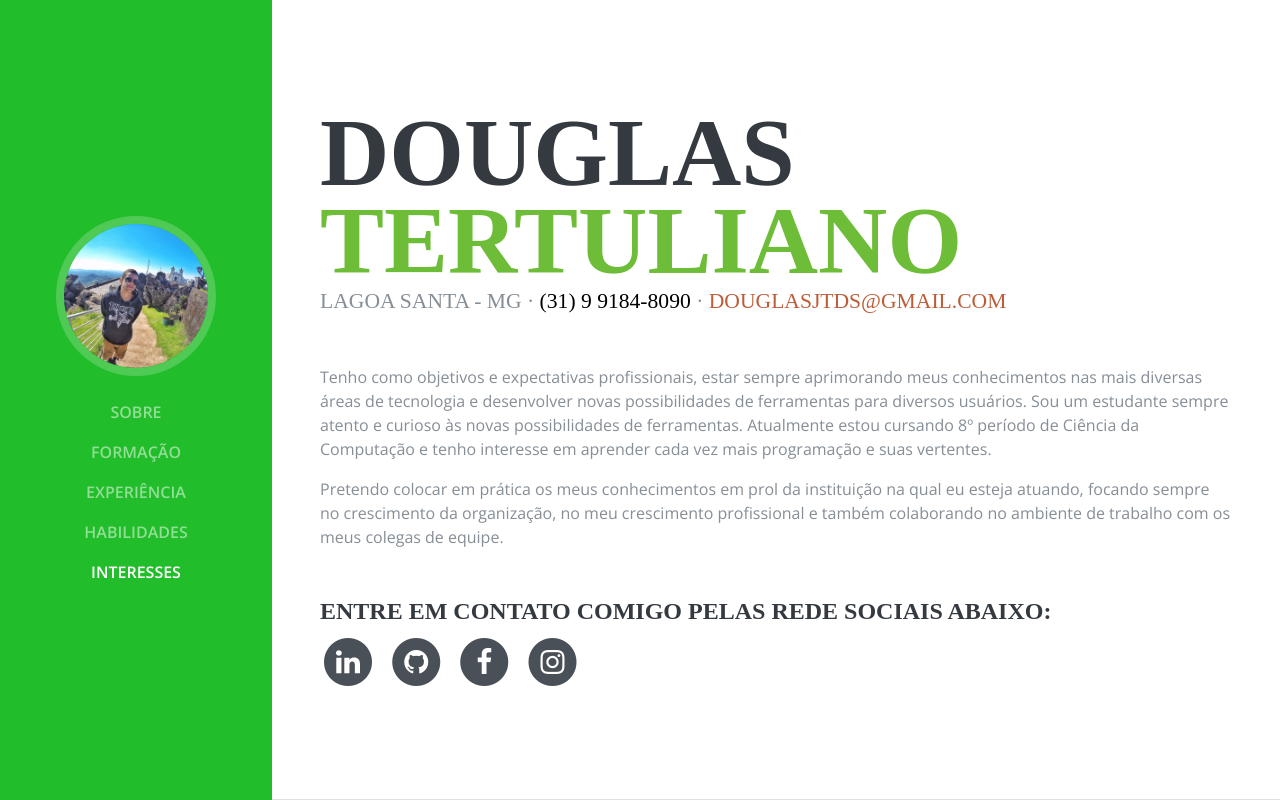
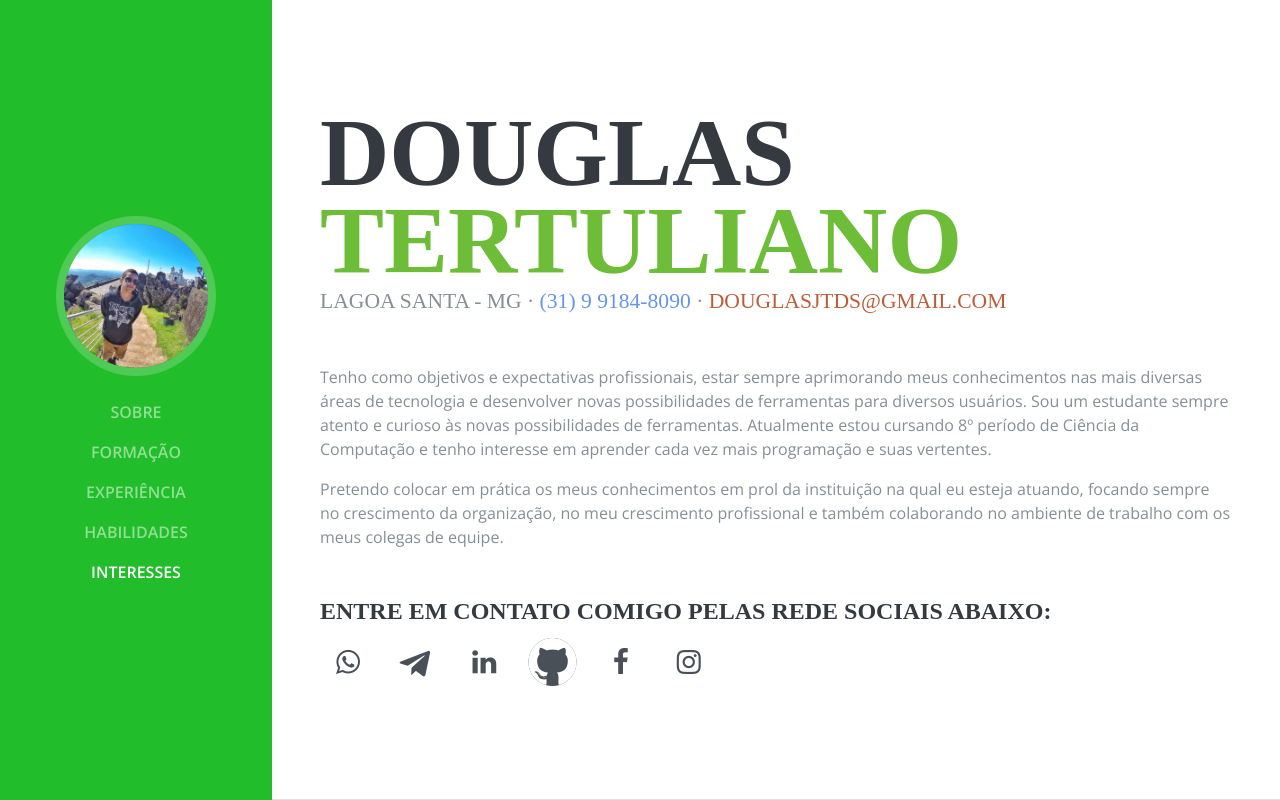
Before and after one commit to douglasjtds/douglasjtds.github.io, a plain HTML site: page index.html in a window 1280 px wide. Shown: the top 800 px of the page. Drawn offline with nearby package versions, Linux system fonts and the light colour scheme; a web font is replaced by a local one.

Commit message:
adicionando novos ícones de rede social (cores invertidas) + alteração no link do telefone + acrescentando seção Front-End Development

```diff
--- a/index.html
+++ b/index.html
@@ -76,7 +76,7 @@
           <span class="text-primary">Tertuliano</span>
         </h1>
         <div class="subheading mb-5">
-          Lagoa Santa - MG · <a href="http://bit.ly/WhatsApp_douglasjtds" style="color: black">(31) 9 9184-8090</a> ·
+          Lagoa Santa - MG · <a href="http://bit.ly/WhatsApp_douglasjtds" style="color:cornflowerblue" title="Clique aqui e me mande um 'Olá' no WhatsApp">(31) 9 9184-8090</a> ·
           <a class="mb-5" href="mailto:douglasjtds@gmail.com">douglasjtds@gmail.com</a>
         </div>
         <p>
@@ -94,20 +94,29 @@
         <h4 class="mb-2">Entre em contato comigo pelas rede sociais abaixo:</h4>
         <ul class="list-inline list-social-icons mb-0">
 
-          <!-- <li class="list-inline-item">
+          <li class="list-inline-item">
             <a href="http://bit.ly/WhatsApp_douglasjtds">
               <span class="fa-stack fa-lg">
-                <i class="fa fa-whatsapp" title="WhatsApp"></i>
-                <i class="fa fa-circle fa-stack-2x"></i>
+                <i class="fa fa-circle fa-stack-2x fa-inverse"></i>
+                <i class="fa fa-whatsapp fa-stack-1x" title="WhatsApp"></i>
               </span>
             </a>
-          </li> -->
+          </li>
+
+          <li class="list-inline-item">
+            <a href="https://t.me/douglasjtds">
+              <span class="fa-stack fa-lg">
+                <i class="fa fa-circle fa-stack-2x"></i>
+                <i class="fa fa-telegram fa-stack-2x fa-inverse" title="Telegram"></i>
+              </span>
+            </a>
+          </li>
 
           <li class="list-inline-item">
             <a href="https://www.linkedin.com/in/douglasjtds">
               <span class="fa-stack fa-lg">
-                <i class="fa fa-circle fa-stack-2x"></i>
-                <i class="fa fa-linkedin fa-stack-1x fa-inverse" title="LinkedIn"></i>
+                <i class="fa fa-circle fa-stack-2x fa-inverse"></i>
+                <i class="fa fa-linkedin fa-stack-1x" title="LinkedIn"></i>
               </span>
             </a>
           </li>
@@ -116,7 +125,7 @@
             <a href="http://github.com/douglasjtds">
               <span class="fa-stack fa-lg">
                 <i class="fa fa-circle fa-stack-2x"></i>
-                <i class="fa fa-github fa-stack-1x fa-inverse" title="GitHub"></i>
+                <i class="fa fa-github fa-stack-2x fa-inverse" title="GitHub"></i>
               </span>
             </a>
           </li>
@@ -124,8 +133,8 @@
           <li class="list-inline-item">
             <a href="https://www.facebook.com/douglasjtds">
               <span class="fa-stack fa-lg">
-                <i class="fa fa-circle fa-stack-2x"></i>
-                <i class="fa fa-facebook fa-stack-1x fa-inverse" title="Facebook"></i>
+                <i class="fa fa-circle fa-inverse"></i>
+                <i class="fa fa-facebook fa-stack-1x" title="Facebook"></i>
               </span>
             </a>
           </li>
@@ -133,8 +142,8 @@
           <li class="list-inline-item">
             <a href="http://instagram.com/douglasjtds">
               <span class="fa-stack fa-lg">
-                <i class="fa fa-circle fa-stack-2x"></i>
-                <i class="fa fa-instagram fa-stack-1x fa-inverse" title="Instagram"></i>
+                <i class="fa fa-circle fa-stack-2x fa-inverse"></i>
+                <i class="fa fa-instagram fa-stack-1x" title="Instagram"></i>
               </span>
             </a>
           </li>
@@ -206,18 +215,20 @@
           </div>
         </div>
 
-        <!-- <div class="resume-item d-flex flex-column flex-md-row mb-5">
-            <div class="resume-content mr-auto">
-              <h3 class="mb-0">Web Developer</h3>
-              <div class="subheading mb-3">Intelitec Solutions</div>
-              <p>Capitalize on low hanging fruit to identify a ballpark value added activity to beta test. Override the digital divide with additional clickthroughs from DevOps. Nanotechnology immersion along the information highway will close the loop on focusing solely on the bottom line.</p>
-            </div>
-            <div class="resume-date text-md-right">
-              <span class="text-primary">December 2011 - March 2013</span>
-            </div>
+        <div class="resume-item d-flex flex-column flex-md-row mb-5">
+          <div class="resume-content mr-auto">
+            <h3 class="mb-0">Front-end Development</h3>
+            <!-- <div class="subheading mb-3">Intelitec Solutions</div> -->
+            <p>Por curiosidade, sempre gostei de estudar front-end, alterar
+                templates usando CSS, HTML e Javascript ou até mesmo criar meus próprios sites do zero. Nunca trabalhei diretamente na área de front-end mas tenho grande interesse.
+              </p>
           </div>
+          <!-- <div class="resume-date text-md-right">
+            <span class="text-primary">December 2011 - March 2013</span>
+          </div> -->
+        </div>
 
-          <div class="resume-item d-flex flex-column flex-md-row mb-5">
+          <!-- <div class="resume-item d-flex flex-column flex-md-row mb-5">
             <div class="resume-content mr-auto">
               <h3 class="mb-0">Junior Web Designer</h3>
               <div class="subheading mb-3">Shout! Media Productions</div>
```
